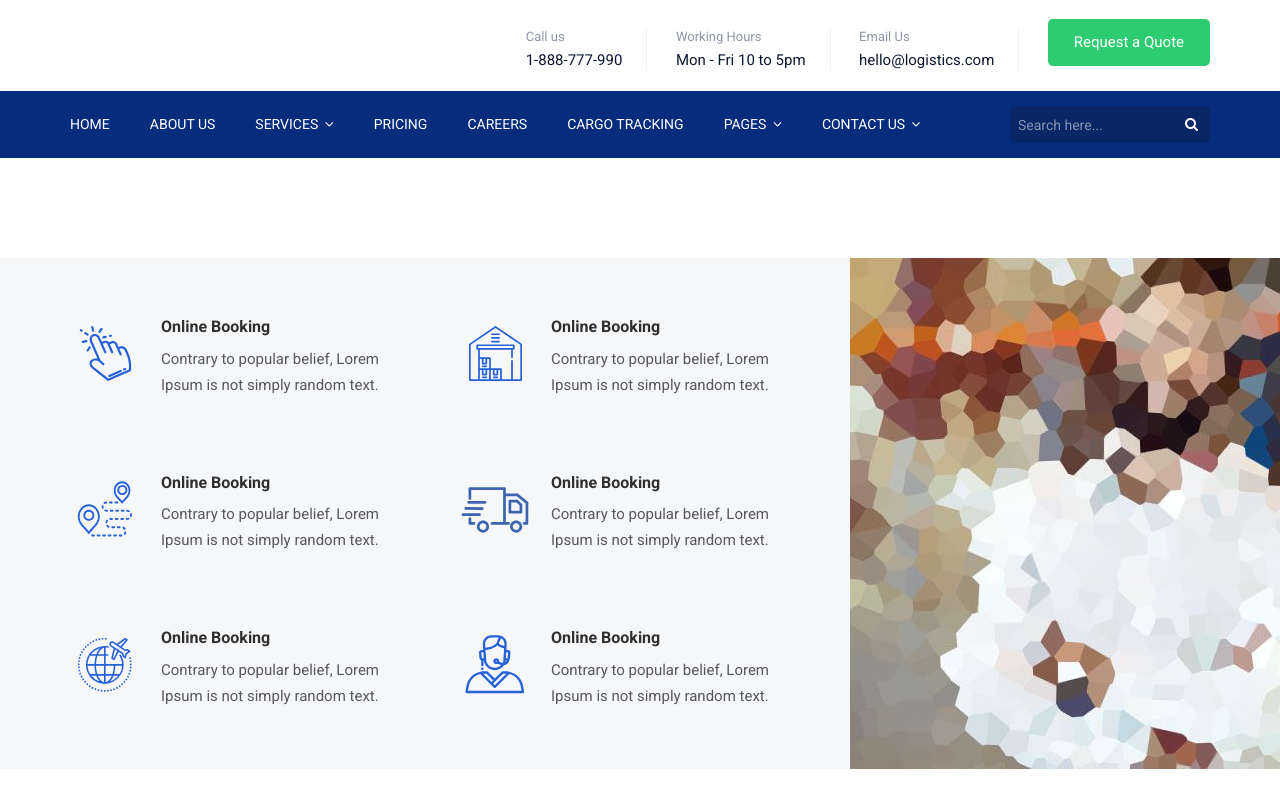
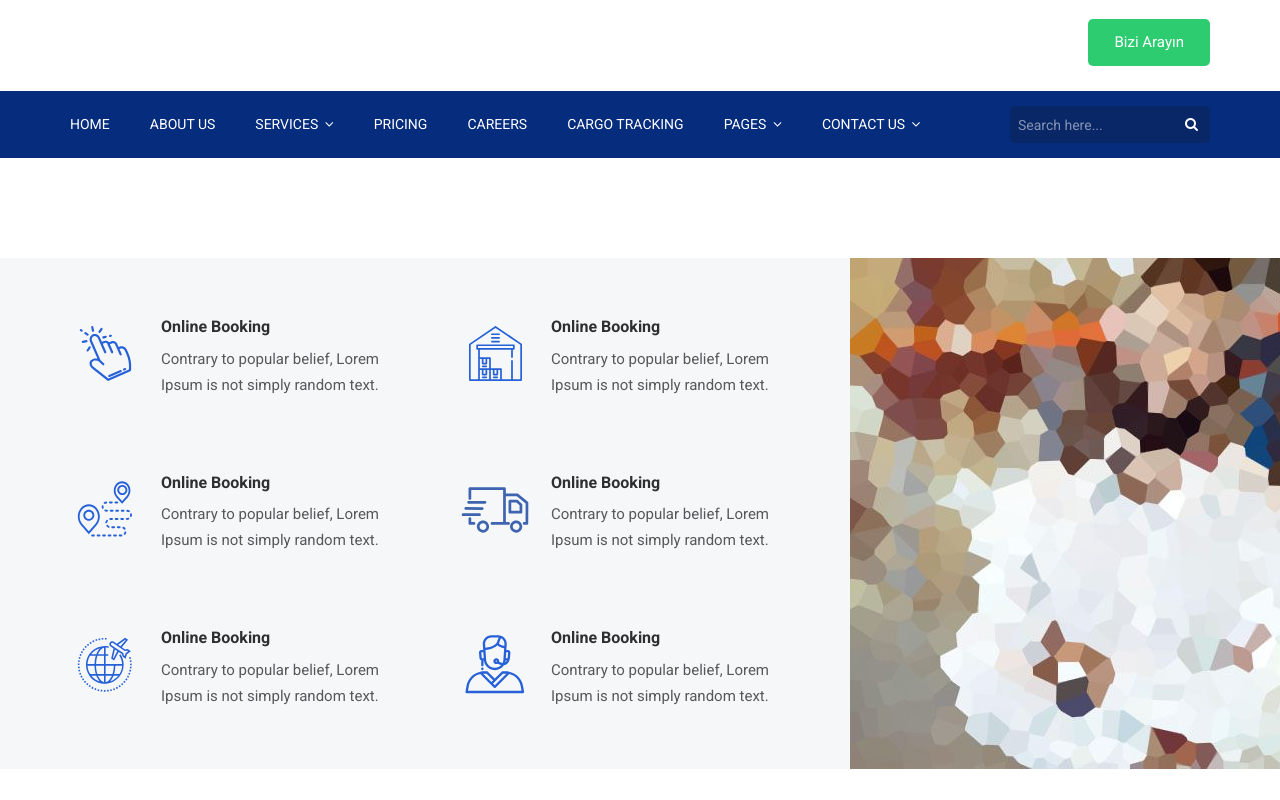
Before and after one commit to ykguleriu/mover, a plain HTML site: page index.html in a window 1280 px wide. Shown: the top 800 px of the page. Drawn offline with nearby package versions, Linux system fonts and the light colour scheme; a script that the page names is missing.

Commit message:
Update index.html

```diff
--- a/index.html
+++ b/index.html
@@ -8,7 +8,7 @@
 
     <link rel="icon" href="img/fav-icon.png" type="image/x-icon" />
     <!-- The above 3 meta tags *must* come first in the head; any other head content must come *after* these tags -->
-    <title>Start.ly — Logistics, Cargo & Courier Website Template</title>
+    <title>Alkan Nakliye</title>
 
     <!-- Icon css link -->
     <link href="css/font-awesome.min.css" rel="stylesheet">
@@ -46,19 +46,7 @@
                 </div>
                 <div class="pull-right">
                     <div class="header_c_text">
-                        <h5>Call us</h5>
-                        <h4>1-888-777-990</h4>
-                    </div>
-                    <div class="header_c_text">
-                        <h5>Working Hours</h5>
-                        <h4>Mon - Fri 10 to 5pm</h4>
-                    </div>
-                    <div class="header_c_text">
-                        <h5>Email Us</h5>
-                        <h4>hello@logistics.com</h4>
-                    </div>
-                    <div class="header_c_text">
-                        <a class="quote_btn" href="request-quote.html">Request a Quote</a>
+                        <a class="quote_btn" href="tel:+905525525520">Bizi Arayın</a>
                     </div>
                 </div>
             </div>
```
